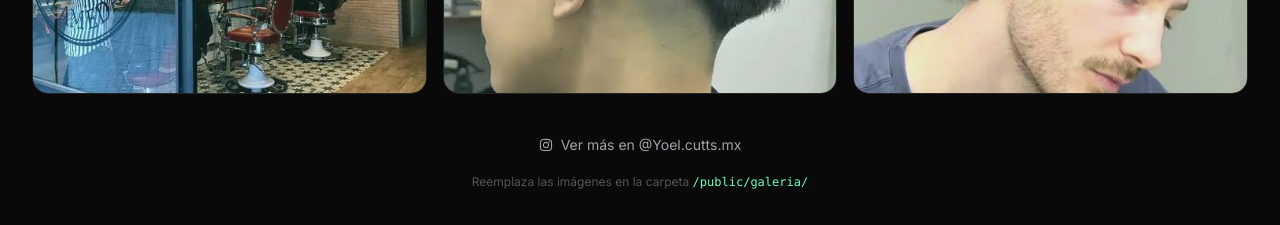
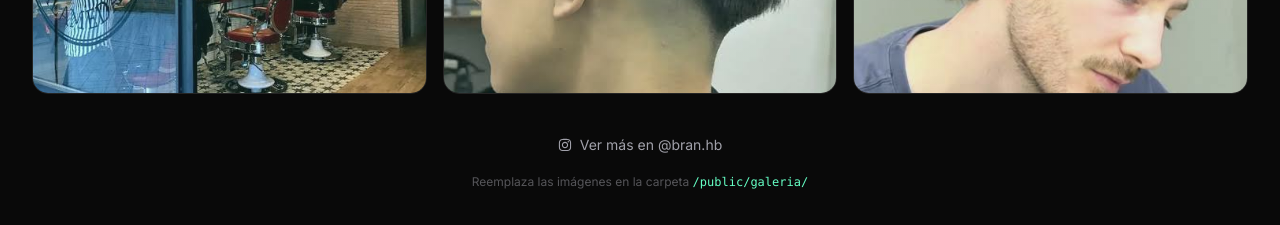
Before and after one commit to Brandon-HB-10/barberia_kings, a React (Vite) app in the folder frontend/: page / in a window 1280 px wide. Shown: the part 2320-2545 px from the top of the page. Built offline with nearby package versions, Linux system fonts and the light colour scheme; no server answers.

Commit message:
Agree mis redes

```diff
--- a/frontend/src/components/Gallery.jsx
+++ b/frontend/src/components/Gallery.jsx
@@ -99,12 +99,12 @@ export default function Gallery() {
 
         <div className="text-center mt-10">
           <a
-            href="https://instagram.com/Yoel.cutts.mx"
+            href="https://instagram.com/bran.hb"
             target="_blank"
             rel="noopener noreferrer"
             className="inline-flex items-center gap-2 text-ice-dim hover:text-street-gold transition-colors text-sm"
           >
-            <FaInstagram /> Ver más en @Yoel.cutts.mx
+            <FaInstagram /> Ver más en @bran.hb
           </a>
         </div>
         <p className="text-center text-ice-dim/50 text-xs mt-4">
```
